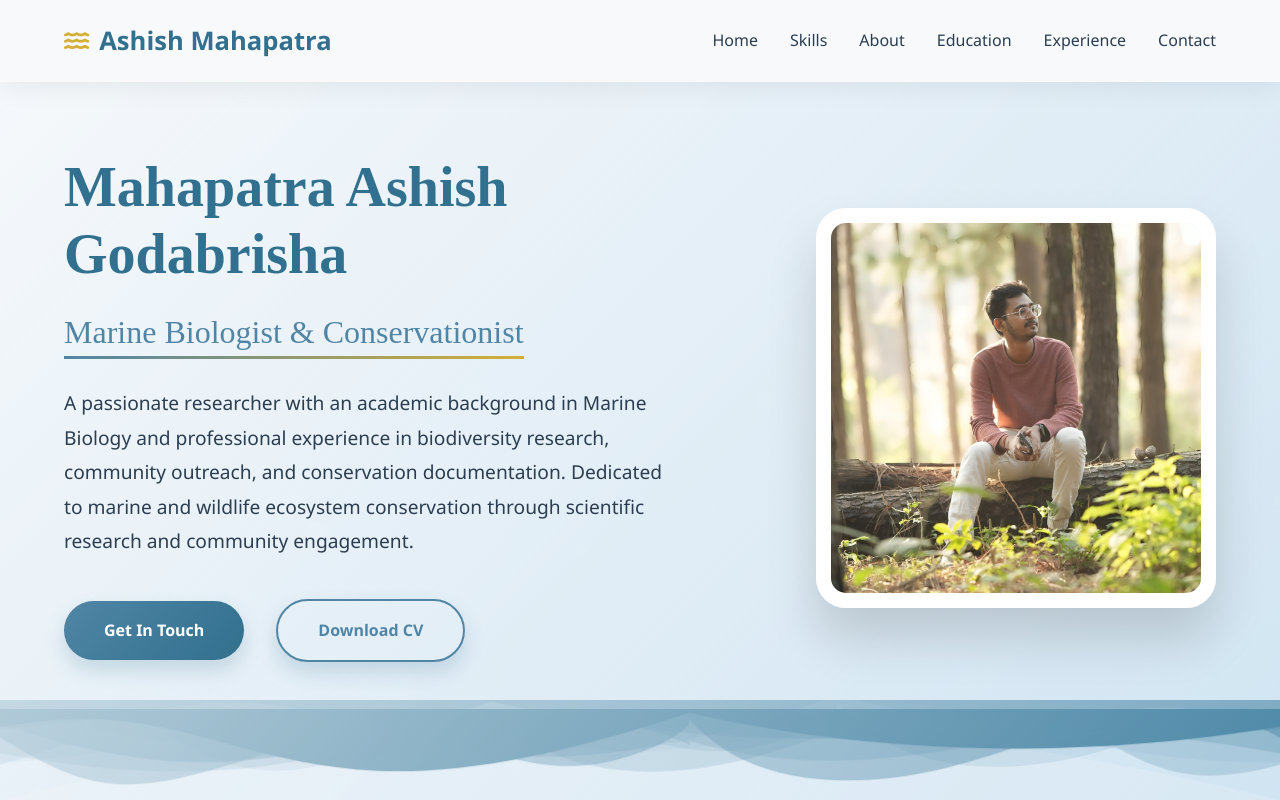
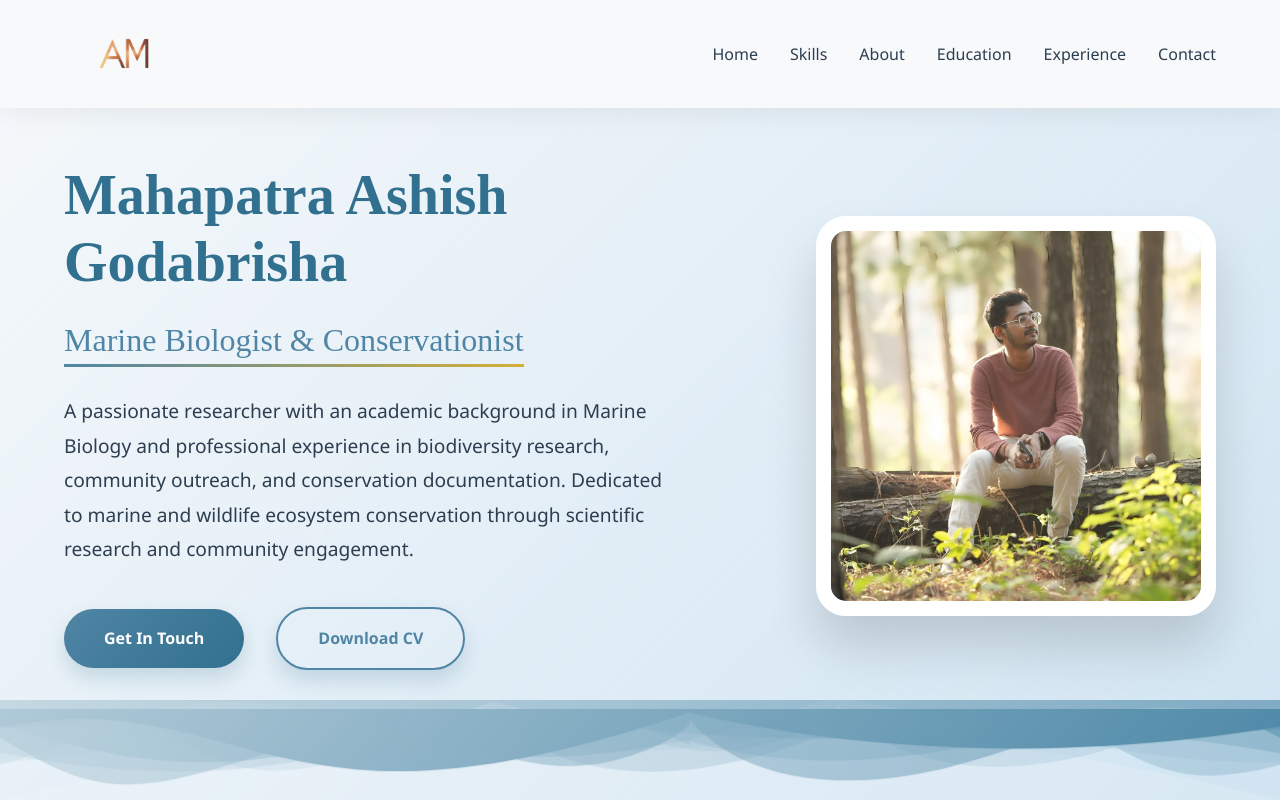
Before and after one commit to withabhii/Marine-Biologist, a plain HTML site: page index.html in a window 1280 px wide. Shown: the top 800 px of the page. Drawn offline with nearby package versions, Linux system fonts and the light colour scheme.

Commit message:
logo changed

```diff
--- a/index.html
+++ b/index.html
@@ -5,6 +5,8 @@
     <meta charset="UTF-8">
     <meta name="viewport" content="width=device-width, initial-scale=1.0">
     <title>Ashish Mahapatra | Marine Biologist & Conservationist</title>
+    <meta name="description" content="Professional portfolio of Ashish Mahapatra, Marine Biologist & Conservationist">
+    <meta name="keywords" content="Marine Biology, Conservation, Biodiversity, Research, Ashish Mahapatra">
     <link rel="stylesheet" href="https://cdnjs.cloudflare.com/ajax/libs/font-awesome/6.4.0/css/all.min.css">
     <link rel="stylesheet" href="https://cdnjs.cloudflare.com/ajax/libs/animate.css/4.1.1/animate.min.css">
     <link rel="icon" href="icon.png" type="image/x-icon">
@@ -81,10 +83,11 @@
             color: var(--ocean-blue);
         }
 
-        .logo i {
+        .logo-img {
+            width: auto;
+            height: 70px;
             margin-right: 10px;
-            color: var(--gold-accent);
-            font-size: 1.4rem;
+            object-fit: contain;
         }
 
         .nav-links {
@@ -133,7 +136,6 @@
 
         /* Sections */
         section {
-            /* MODIFIED: Reduced padding and removed min-height for a more compact layout */
             padding: 5rem 5%;
             position: relative;
             overflow: hidden;
@@ -141,7 +143,6 @@
 
         .section-title {
             text-align: center;
-            /* MODIFIED: Reduced margin-bottom */
             margin-bottom: 3rem;
             color: var(--deep-sea);
             font-size: 2.8rem;
@@ -162,7 +163,6 @@
 
         /* Home Section */
         #home {
-            /* MODIFIED: Kept min-height for the hero section */
             min-height: 100vh;
             display: flex;
             align-items: center;
@@ -170,7 +170,7 @@
             background: linear-gradient(135deg, rgba(247, 249, 251, 0.9) 0%, rgba(143, 193, 227, 0.3) 100%);
             position: relative;
             overflow: hidden;
-            padding-top: 6rem;
+            padding-top: 7rem;
         }
 
         #home::before {
@@ -1372,8 +1372,8 @@
     <!-- Navigation -->
     <nav id="navbar">
         <a href="#home" class="logo">
-            <i class="fas fa-water"></i>
-            <span>Ashish Mahapatra</span>
+            <img src="icon.png" alt="Logo" class="logo-img">
+            <!-- <span>Ashish Mahapatra</span> -->
         </a>
         <div class="menu-toggle" id="mobile-menu">
             <i class="fas fa-bars"></i>
@@ -1405,7 +1405,7 @@
                 wildlife ecosystem conservation through scientific research and community engagement.</p>
             <div class="home-btns">
                 <a href="#contact" class="btn">Get In Touch</a>
-                <a href="Mahapatra Ashish CV.pdf" target="_blank" class="btn btn-outline">Download CV</a>
+                <a href="#" class="btn btn-outline">Download CV</a>
             </div>
         </div>
         <div class="home-image animate__animated animate__fadeInRight">
@@ -1414,7 +1414,7 @@
     </section>
 
     <!-- Skills Section -->
-    <section  id="skills">
+    <section id="skills">
         <h2 class="section-title animate__animated animate__fadeIn">Research Skills</h2>
         <div class="skills-container">
             <div class="skill-card animate__animated">
@@ -1554,7 +1554,8 @@
                 </div>
             </div>
             <div class="about-image animate__animated animate__fadeInRight">
-                <img src="about-image.png" alt="Ashish Mahapatra">
+                <img src="about-image.png"
+                    alt="Ashish Mahapatra">
             </div>
         </div>
     </section>
@@ -1726,7 +1727,9 @@
             <a href="#"><i class="fab fa-facebook"></i></a>
             <a href="#"><i class="fab fa-instagram"></i></a>
         </div>
-        <p class="copyright">© 2023 Ashish Mahapatra. All rights reserved.</p>
+        <div class="copyright">
+            &copy; <span id="currentYear"></span> Ashish Mahapatra. All Rights Reserved.
+        </div>
     </footer>
 
     <div class="back-to-top" id="back-to-top">
@@ -1859,6 +1862,13 @@
             });
         }
 
+        // Form submission handling
+        document.querySelector('.contact-form').addEventListener('submit', function (e) {
+            e.preventDefault();
+            alert('Thank you for your message! I will get back to you soon.');
+            this.reset();
+        });
+
         // Initialize animations
         document.addEventListener('DOMContentLoaded', function () {
             createBubbles();
@@ -1867,6 +1877,12 @@
             // Check on scroll
             window.addEventListener('scroll', animateOnScroll);
         });
+
+        // Update current year in footer
+        const currentYearEl = document.getElementById('currentYear');
+        if (currentYearEl) {
+            currentYearEl.textContent = new Date().getFullYear();
+        }
     </script>
 </body>
 
```
